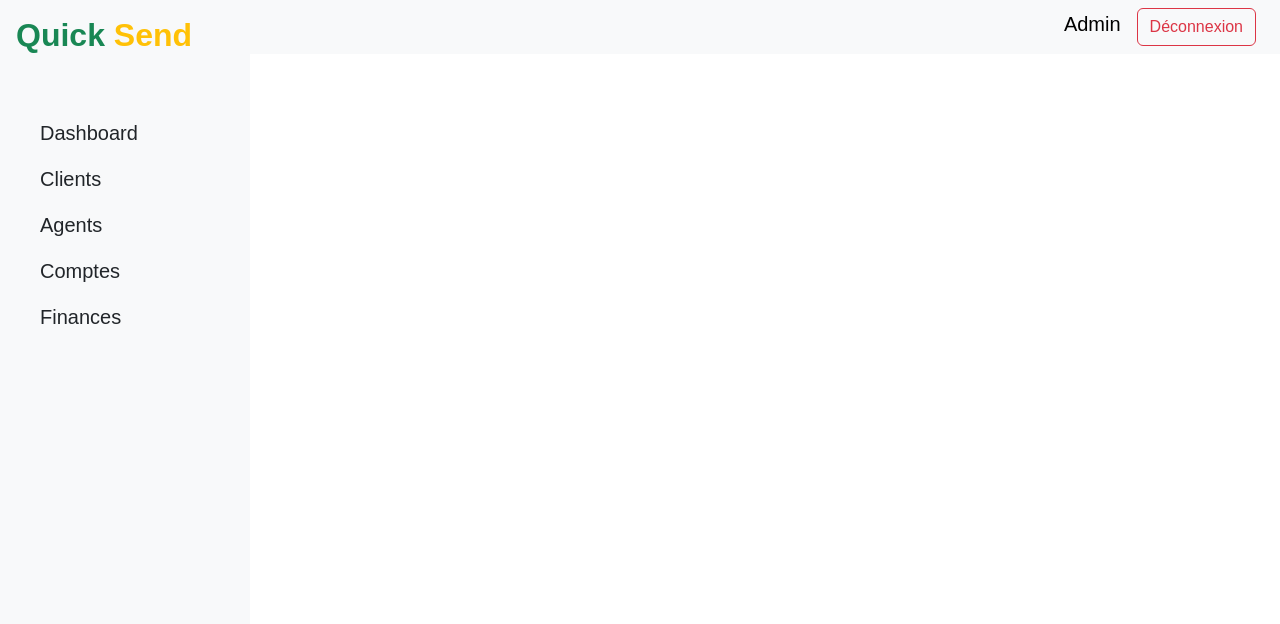
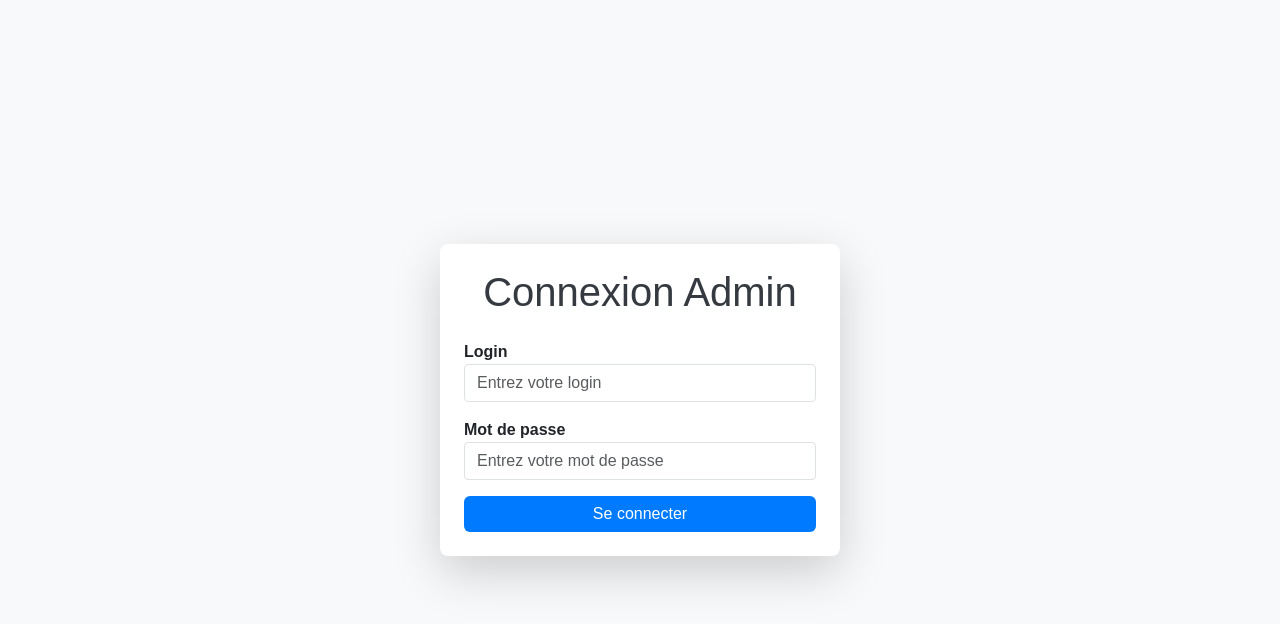
Before and after one commit to Noubissie237/Banking-System-Frontend-Web, a React (Create React App) app: page /login in a window 1280 px wide. Shown: the top 624 px of the page. Built offline with nearby package versions, Linux system fonts and the light colour scheme.

Commit message:
Sécurisation d'une page

```diff
--- a/src/App.js
+++ b/src/App.js
@@ -5,27 +5,45 @@ import Dashboard from "./components/Dashboard";
 import Clients from "./components/Clients";
 import Finances from "./components/Finances";
 import Agents from "./components/Agents";
-
-import { BrowserRouter as Router, Route, Routes } from "react-router-dom";
+import PrivateRoute from "./services/PrivateRoute";
+import { BrowserRouter as Router, Route, Routes, useLocation } from "react-router-dom";
 import Accounts from "./components/Accounts";
+import LoginPage from "./pages/LoginPage";
 
 function App() {
   return (
     <Router>
+      <Layout />
+    </Router>
+  );
+}
+
+function Layout() {
+  const location = useLocation();
+  const isLoginPage = location.pathname === "/login";
+
+  return (
     <div className="d-flex">
-        <Sidebar />
+      {!isLoginPage && <Sidebar />}
       <div className="flex-grow-1">
-          <Navbar />
+        {!isLoginPage && <Navbar />}
         <Routes>
-            <Route path="/" element={<Dashboard />} />
+          <Route
+            path="/"
+            element={
+              <PrivateRoute>
+                <Dashboard />
+              </PrivateRoute>
+            }
+          />
           <Route path="/clients" element={<Clients />} />
           <Route path="/agents" element={<Agents />} />
           <Route path="/finances" element={<Finances />} />
           <Route path="/accounts" element={<Accounts />} />
+          <Route path="/login" element={<LoginPage />} />
         </Routes>
       </div>
     </div>
-    </Router>
   );
 }
 
--- a/src/components/Agents.js
+++ b/src/components/Agents.js
@@ -71,9 +71,9 @@ const Agents = () => {
                 }
             })
             .then((data) => {
-                setAgents([...agents, data]); // Ajoute le nouveau agent à la liste
-                setShowModal(false); // Ferme la modal
-                setNewAgent({ nom: '', prenom: '', email: '', tel: '' }); // Réinitialise le formulaire
+                setAgents([...agents, data]);
+                setShowModal(false);
+                setNewAgent({ nom: '', prenom: '', email: '', tel: '' });
             })
             .catch((error) => {
                 console.error("Erreur :", error);
--- a/src/components/Clients.js
+++ b/src/components/Clients.js
@@ -71,9 +71,9 @@ const Clients = () => {
                 }
             })
             .then((data) => {
-                setClients([...clients, data]); // Ajoute le nouveau client à la liste
-                setShowModal(false); // Ferme la modal
-                setNewClient({ nom: '', prenom: '', email: '', tel: '' }); // Réinitialise le formulaire
+                setClients([...clients, data]);
+                setShowModal(false);
+                setNewClient({ nom: '', prenom: '', email: '', tel: '' });
             })
             .catch((error) => {
                 console.error("Erreur :", error);
--- /dev/null
+++ b/src/pages/LoginPage.js
@@ -0,0 +1,60 @@
+import React, { useState } from 'react';
+import axios from 'axios';
+import { useNavigate } from 'react-router-dom';
+import '../styles/Login.css'
+const LoginPage = () => {
+  const [login, setLogin] = useState('');
+  const [password, setPassword] = useState('');
+  const [error, setError] = useState('');
+  const navigate = useNavigate();
+
+  const handleLogin = async (e) => {
+    e.preventDefault();
+    try {
+      const response = await axios.post('SERVICE-AUTHENTIFICATION/auth/login-admin', { login, password });
+      const token = response.data;
+      localStorage.setItem('token', token);
+      navigate('/'); // Redirigez vers le dashboard après connexion
+    } catch (err) {
+      setError('Login ou mot de passe incorrect');
+    }
+  };
+
+  return (
+    <div className="login-container d-flex justify-content-center align-items-center">
+      <div className="login-card p-4 shadow-lg">
+        <h1 className="text-center mb-4">Connexion Admin</h1>
+        <form onSubmit={handleLogin}>
+          <div className="form-group mb-3">
+            <label htmlFor="login">Login</label>
+            <input
+              type="text"
+              id="login"
+              className="form-control"
+              placeholder="Entrez votre login"
+              value={login}
+              onChange={(e) => setLogin(e.target.value)}
+            />
+          </div>
+          <div className="form-group mb-3">
+            <label htmlFor="password">Mot de passe</label>
+            <input
+              type="password"
+              id="password"
+              className="form-control"
+              placeholder="Entrez votre mot de passe"
+              value={password}
+              onChange={(e) => setPassword(e.target.value)}
+            />
+          </div>
+          {error && <p className="text-danger">{error}</p>}
+          <button type="submit" className="btn btn-primary w-100">
+            Se connecter
+          </button>
+        </form>
+      </div>
+    </div>
+  );
+};
+
+export default LoginPage;
--- /dev/null
+++ b/src/services/PrivateRoute.js
@@ -0,0 +1,10 @@
+import React from 'react';
+import { Navigate } from 'react-router-dom';
+
+const PrivateRoute = ({ children }) => {
+  const token = localStorage.getItem('token');
+
+  return token ? children : <Navigate to="/login" />;
+};
+
+export default PrivateRoute;
--- /dev/null
+++ b/src/styles/Login.css
@@ -0,0 +1,32 @@
+.login-container {
+    min-height: 100vh;
+    background-color: #f8f9fa; /* Couleur de fond claire */
+  }
+
+  .login-card {
+    background: white;
+    border-radius: 8px;
+    width: 400px;
+    box-shadow: 0 4px 6px rgba(0, 0, 0, 0.1);
+  }
+
+  .login-card h1 {
+    color: #343a40; /* Couleur du titre */
+  }
+
+  .login-card .btn-primary {
+    background-color: #007bff;
+    border: none;
+  }
+
+  .login-card .btn-primary:hover {
+    background-color: #0056b3;
+  }
+
+  .login-card .form-control {
+    border-radius: 4px;
+  }
+
+  .login-card label {
+    font-weight: bold;
+  }
```
Also changed, not shown: src/services/axiosConfig.js (+10 -1 lines). Lines whose indentation alone changed are shown as unchanged.
